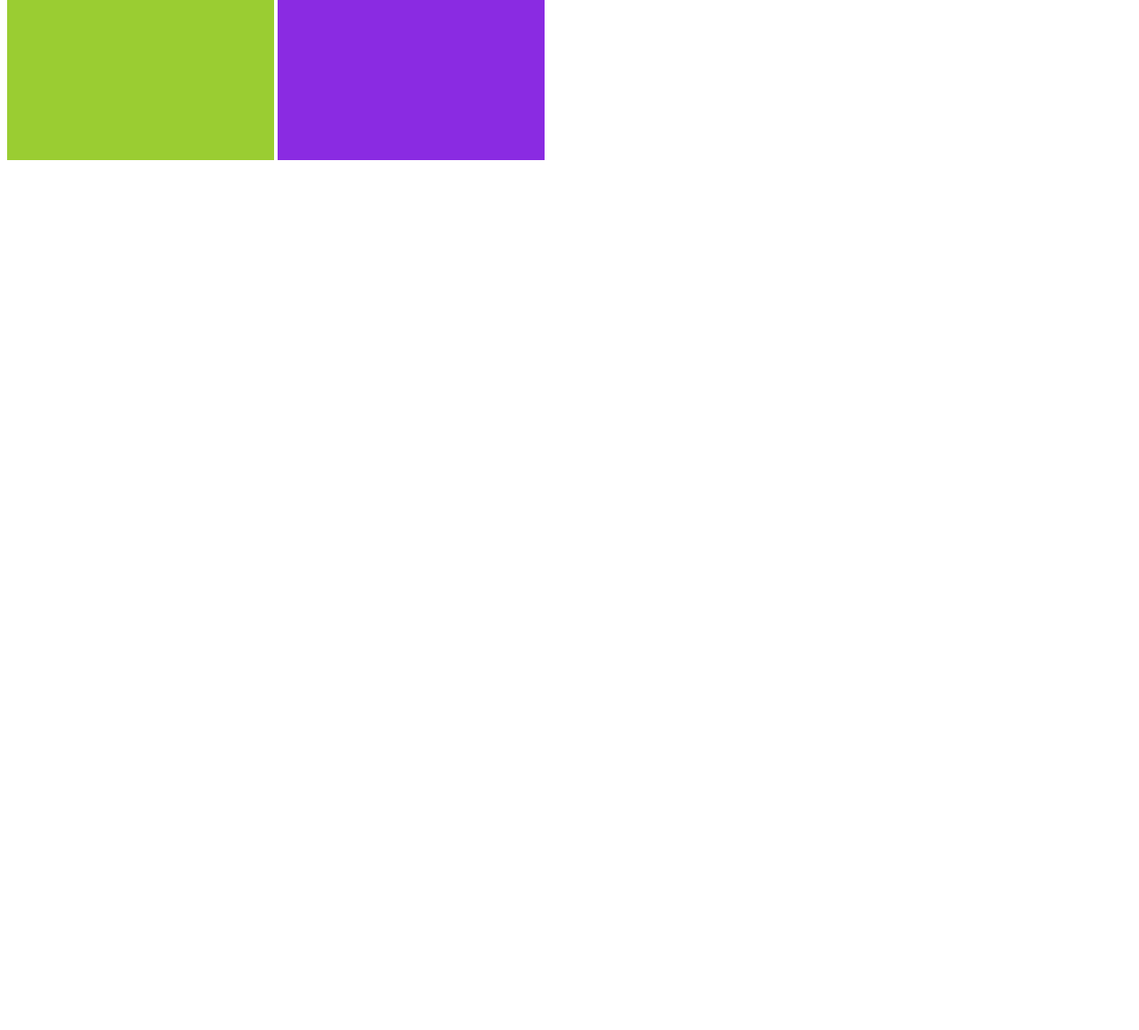
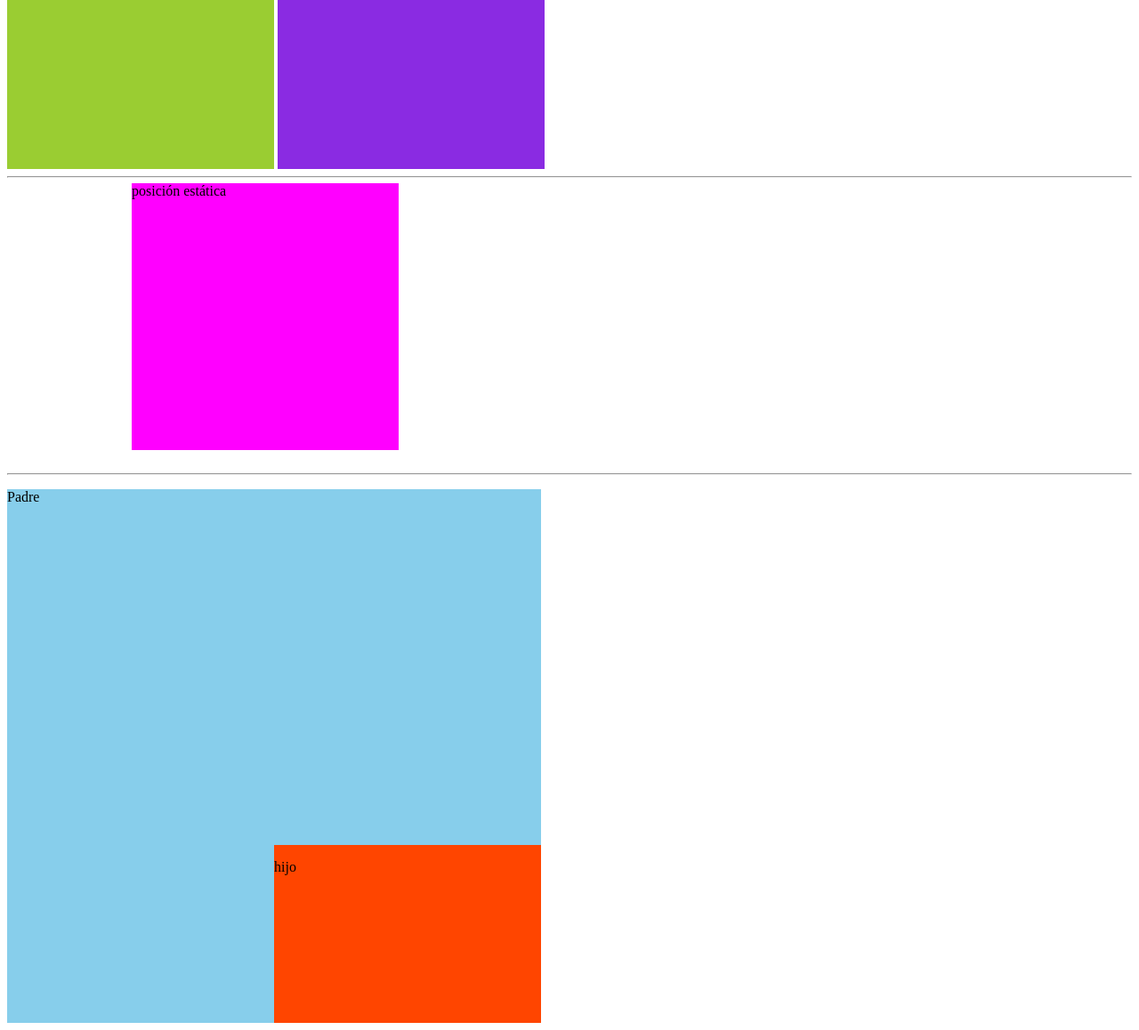
Before and after one commit to carlitosSoporte/Relativasyposicion, a plain HTML site: page index.html in a window 1280 px wide. Shown: the part 500-1658 px from the top of the page at 89% size. Before the commit the page ends 800 px from the top, so only its background shows below. Drawn offline with Linux system fonts and the light colour scheme.

Commit message:
se realiza explicacion de cajas css

```diff
--- a/estilos.css
+++ b/estilos.css
@@ -25,3 +25,28 @@
     width: 300px;
     background-color: blueviolet;
 }
+
+.caja5{
+    background-color: magenta;
+    height: 300px;
+    width: 300px;
+    position: relative;
+    left: 140px;
+    bottom: 10px;
+}
+
+.goku{
+    height: 600px;
+    width: 600px;
+    background-color: skyblue;
+    position: relative;
+}
+
+.gohan{
+    height: 200px;
+    width: 300px;
+    background-color: orangered;
+    position: absolute;
+   bottom: 0px;
+   right: 0px;
+}
--- a/index.html
+++ b/index.html
@@ -11,9 +11,10 @@
         <h1>Posiciones</h1>
     </header>
     <main>
+        <hr>
         <div>
             <div class="caja1">
-                <p>CAJA 1</p>
+                <p id="prueba">CAJA 1</p>
             </div>
             <div class="caja2">
                 <p>CAJA 2</p>
@@ -30,6 +31,19 @@
             </div>
         </div>
 
+        <hr>
+        <div>
+            <p class="caja5">posición estática</p>
+        </div>
+        <hr>
+
+        <div class="goku">
+            <p>Padre</p>
+            <div class="gohan">
+                <p>hijo</p>
+            </div>
+        </div>
+
     </main>
 
 </body>
```
